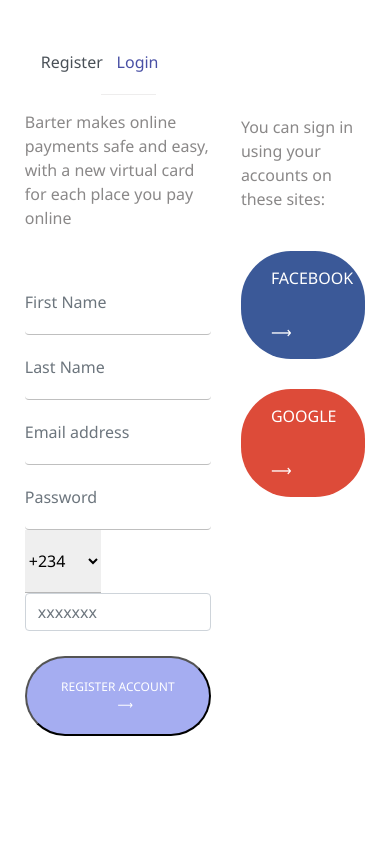
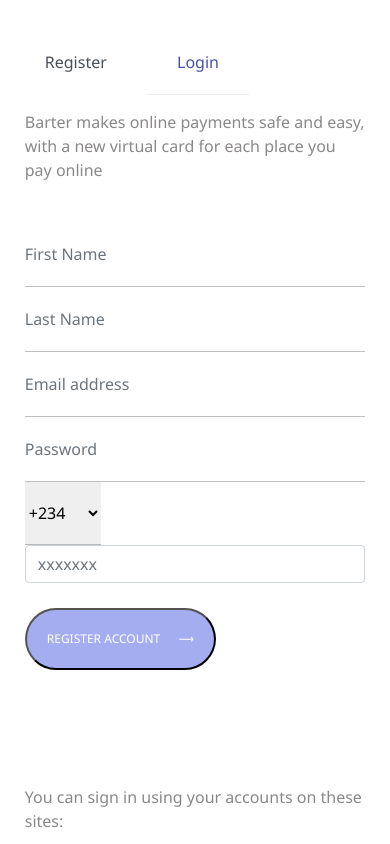
Before and after one commit to ocephraim/getbarter, a plain HTML site: page index.html in a window 390 px wide. Shown: the top 844 px of the page. Drawn offline with nearby package versions, Linux system fonts and the light colour scheme.

Commit message:
5th commit

```diff
--- a/css/style.css
+++ b/css/style.css
@@ -32,6 +32,7 @@
 }
 #forms > input[class=form-control] {
     display: block;
+    border-radius: 0;
     padding: 20px;
     padding-left: 0px;
     border:none;
@@ -40,7 +41,7 @@
     transition: all 0.4s ease-in;
 }
 #forms > input[class=form-control]:focus {
-    outline-width: 0;
+    box-shadow: none;
     border-bottom: 1px solid blue;
 }
 #dropdown {
--- a/index.html
+++ b/index.html
@@ -14,7 +14,7 @@
 <body>
     <section class="container">
         <div class="row">
-            <div class="col-7">
+            <div class="col-12 col-md-7">
                 <div class="nav nav-tabs mb-3" id="nav-tab" role="tablist" style="background-color: none;">
                     <a class="nav-item nav-link  active" id="nav-register-tab" data-toggle="tab" href="#nav-register" role="tab" aria-controls="register" aria-expanded="true">Register</a>
                     <a class="nav-item nav-link" id="nav-login-tab" data-toggle="tab" href="#nav-login" role="tab" aria-controls="login" aria-expanded="false">Login</a>
@@ -55,7 +55,7 @@
                 </div> <!-- tab-content -->
             </div>
 
-            <div class="social col-5">
+            <div class="social col-12 col-md-5">
                 <p>You can sign in using your accounts on these sites:</p>
                 <div class="facebook">
                     <div>FACEBOOK</div>
```
